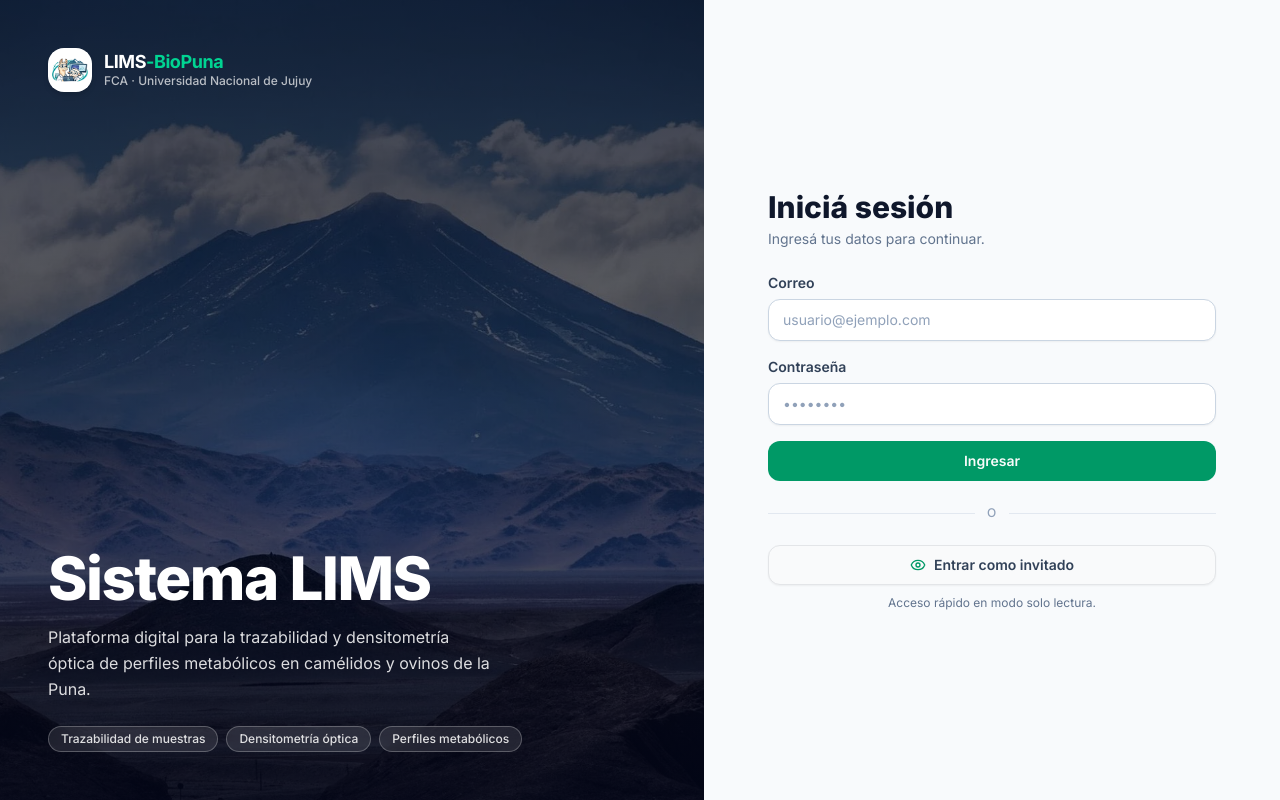
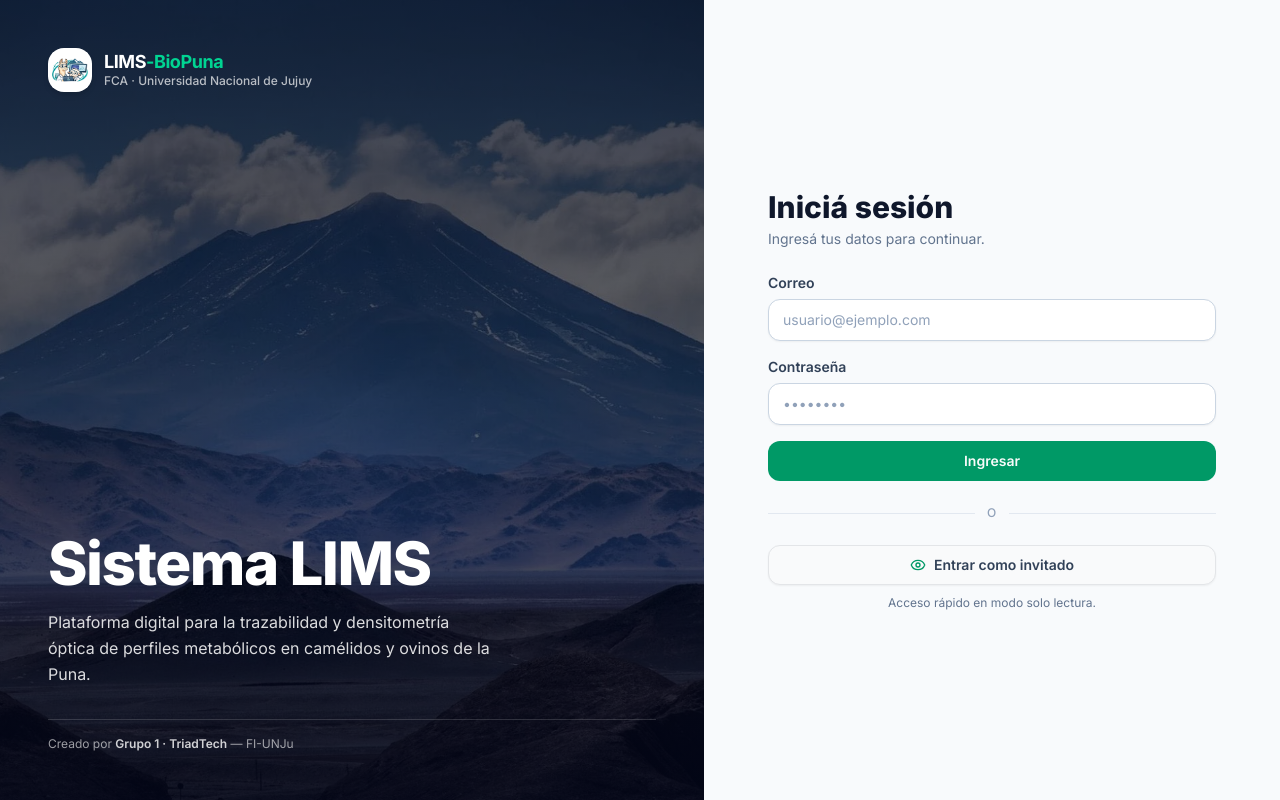
Before and after one commit to GabrielAriell/lims-biopuna, a Next.js app in the folder frontend/: page /login in a window 1280 px wide. Built offline with nearby package versions, Linux system fonts and the light colour scheme; no server answers.

Commit message:
style(login): crédito del grupo en lugar de pills de funcionalidades
El pie del panel visual ahora muestra 'Creado por Grupo 1 · TriadTech
— FI-UNJu' con una línea divisoria sutil

```diff
--- a/frontend/app/login/page.tsx
+++ b/frontend/app/login/page.tsx
@@ -11,12 +11,6 @@ import { iniciarSesion, iniciarSesionInvitado } from "@/lib/auth";
 
 const CAMPO =
   "w-full rounded-lg border border-slate-300 bg-white px-3.5 py-2.5 text-sm text-slate-900 shadow-xs outline-none transition placeholder:text-slate-400 focus:border-emerald-500 focus:ring-2 focus:ring-emerald-500/30";
-
-const PILARES = [
-  "Trazabilidad de muestras",
-  "Densitometría óptica",
-  "Perfiles metabólicos",
-];
 
 export default function PaginaLogin() {
   const router = useRouter();
@@ -111,16 +105,13 @@ export default function PaginaLogin() {
               Plataforma digital para la trazabilidad y densitometría óptica de
               perfiles metabólicos en camélidos y ovinos de la Puna.
             </p>
-            <div className="mt-6 flex flex-wrap gap-2">
-              {PILARES.map((texto) => (
-                <span
-                  key={texto}
-                  className="rounded-full border border-white/25 bg-white/10 px-3 py-1 text-xs font-medium text-white/85 backdrop-blur-sm"
-                >
-                  {texto}
-                </span>
-              ))}
-            </div>
+            <p className="mt-8 border-t border-white/15 pt-4 text-xs text-white/60">
+              Creado por{" "}
+              <span className="font-semibold text-white/80">
+                Grupo 1 · TriadTech
+              </span>{" "}
+              — FI-UNJu
+            </p>
           </div>
         </aside>
 
```
